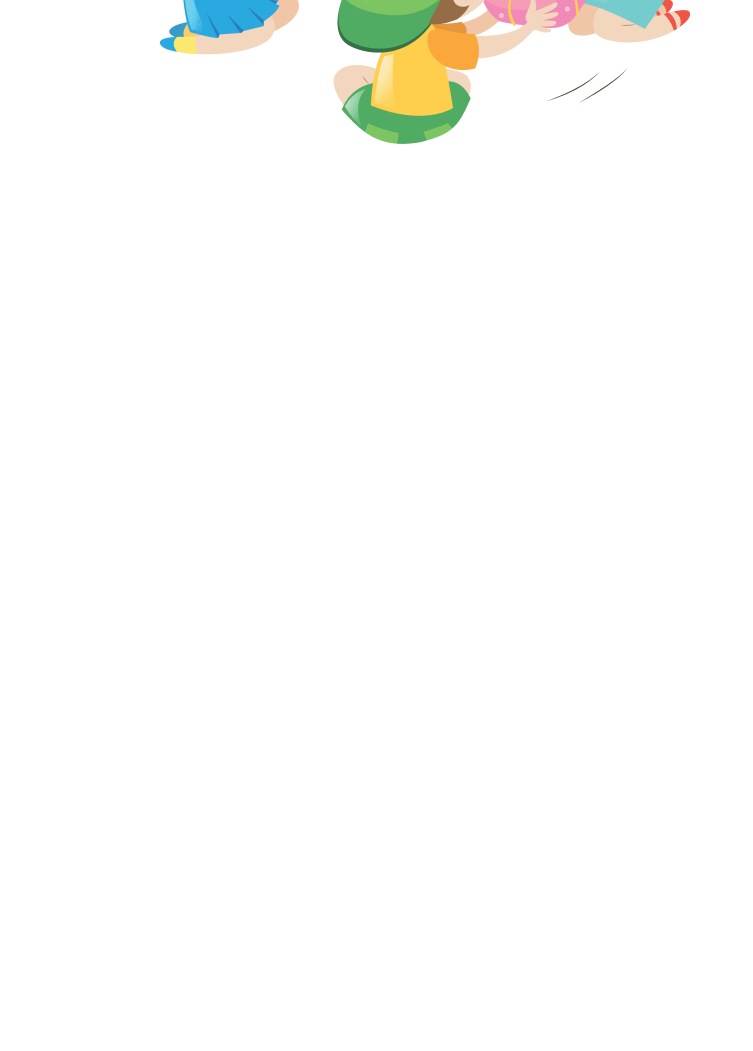
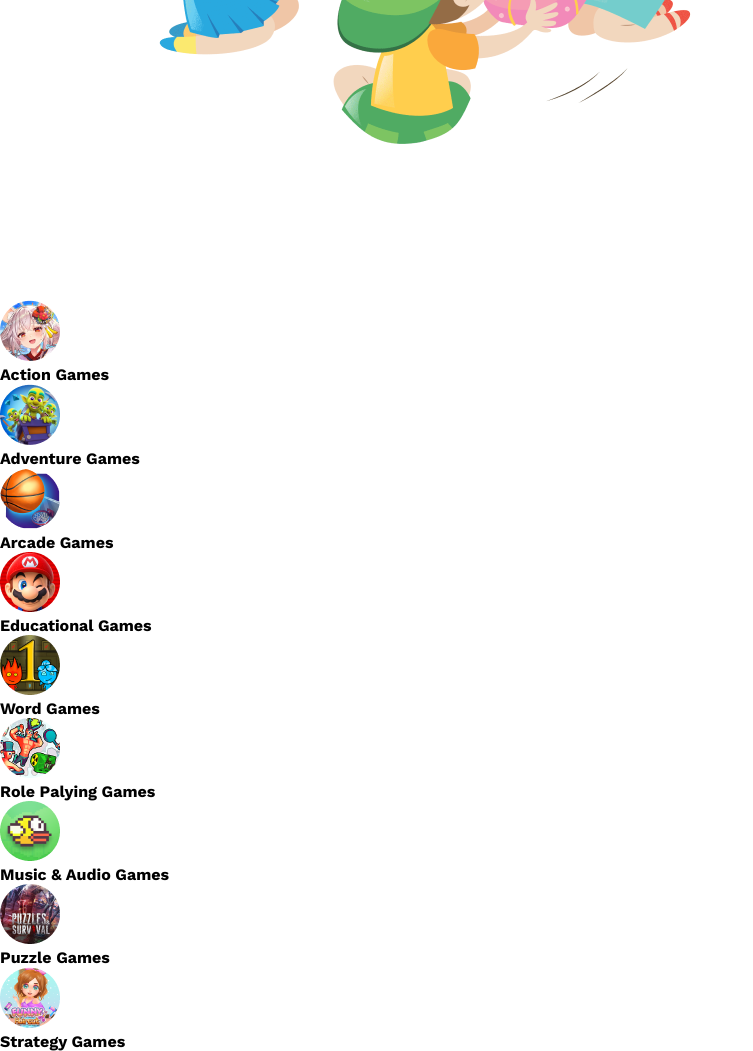
Before and after one commit to nhasan97/B8A2-Gamer-Zone, a plain HTML site: page index.html in a window 1280 px wide. Shown: the part 5649-6700 px from the top of the page, without its empty margins (0-753 px from the left). Before the commit the page ends 5949 px from the top, so only its background shows below. Drawn offline with nearby package versions, Linux system fonts and the light colour scheme.

Commit message:
built html structure for genre section

```diff
--- a/index.html
+++ b/index.html
@@ -165,7 +165,46 @@
             </div>
         </section>
         <!-- --------- genre section --------- -->
-        <section></section>
+        <section class="genre-section">
+            <div class="genre-container">
+                <div class="genre-option">
+                    <img src="images/Rectangle 11.png" alt="">
+                    <h4>Action Games</h4>
+                </div>
+                <div class="genre-option">
+                    <img src="images/Rectangle 12.png" alt="">
+                    <h4>Adventure Games</h4>
+                </div>
+                <div class="genre-option">
+                    <img src="images/Rectangle 13.png" alt="">
+                    <h4>Arcade Games</h4>
+                </div>
+                <div class="genre-option">
+                    <img src="images/Rectangle 14.png" alt="">
+                    <h4>Educational Games</h4>
+                </div>
+                <div class="genre-option">
+                    <img src="images/Rectangle 15.png" alt="">
+                    <h4>Word Games</h4>
+                </div>
+                <div class="genre-option">
+                    <img src="images/Rectangle 16.png" alt="">
+                    <h4>Role Palying Games</h4>
+                </div>
+                <div class="genre-option">
+                    <img src="images/Rectangle 17.png" alt="">
+                    <h4>Music & Audio Games</h4>
+                </div>
+                <div class="genre-option">
+                    <img src="images/Rectangle 18.png" alt="">
+                    <h4>Puzzle Games</h4>
+                </div>
+                <div class="genre-option">
+                    <img src="images/Rectangle 19.png" alt="">
+                    <h4>Strategy Games</h4>
+                </div>
+            </div>
+        </section>
     </main>
     <!-- ------------------- footer ------------------- -->
     <footer></footer>
```
